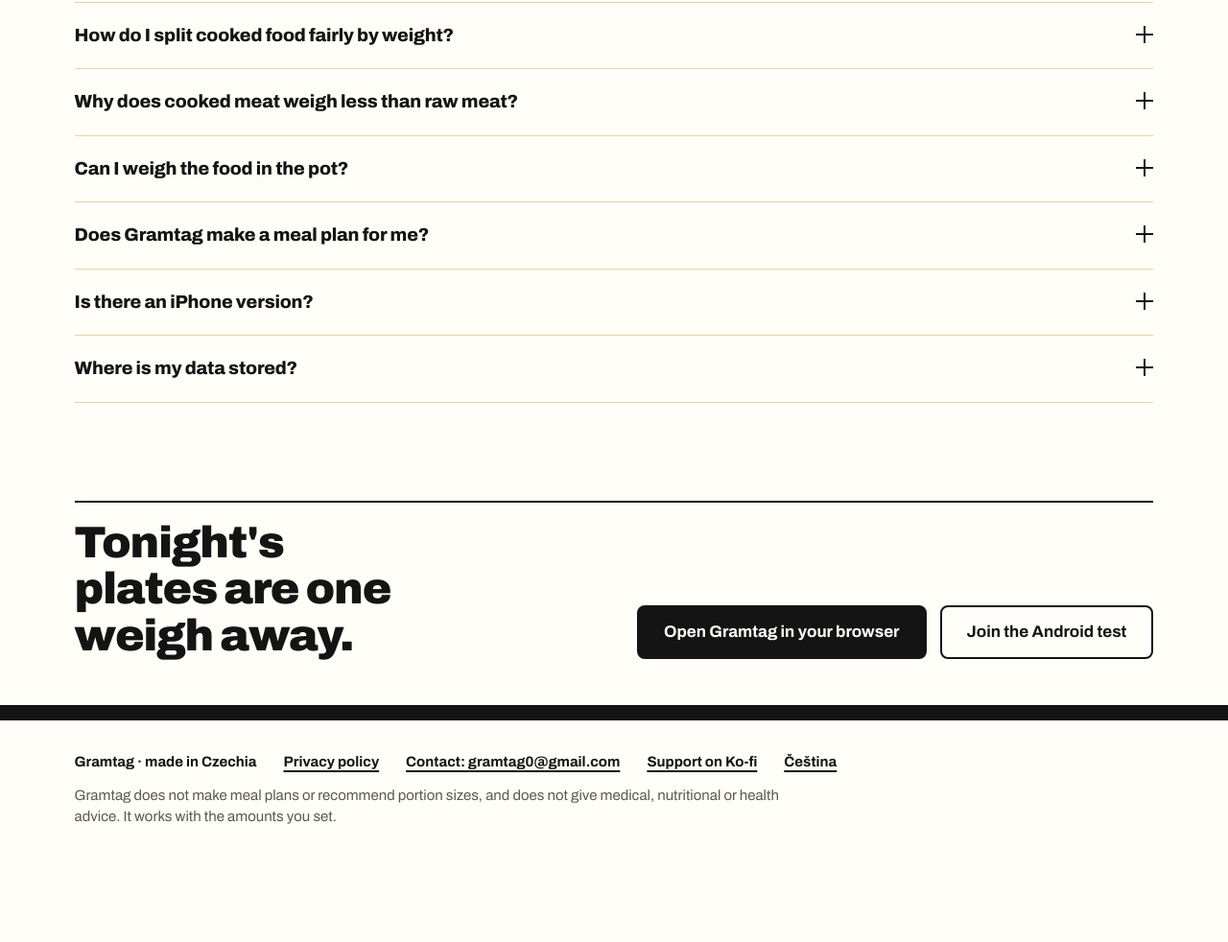
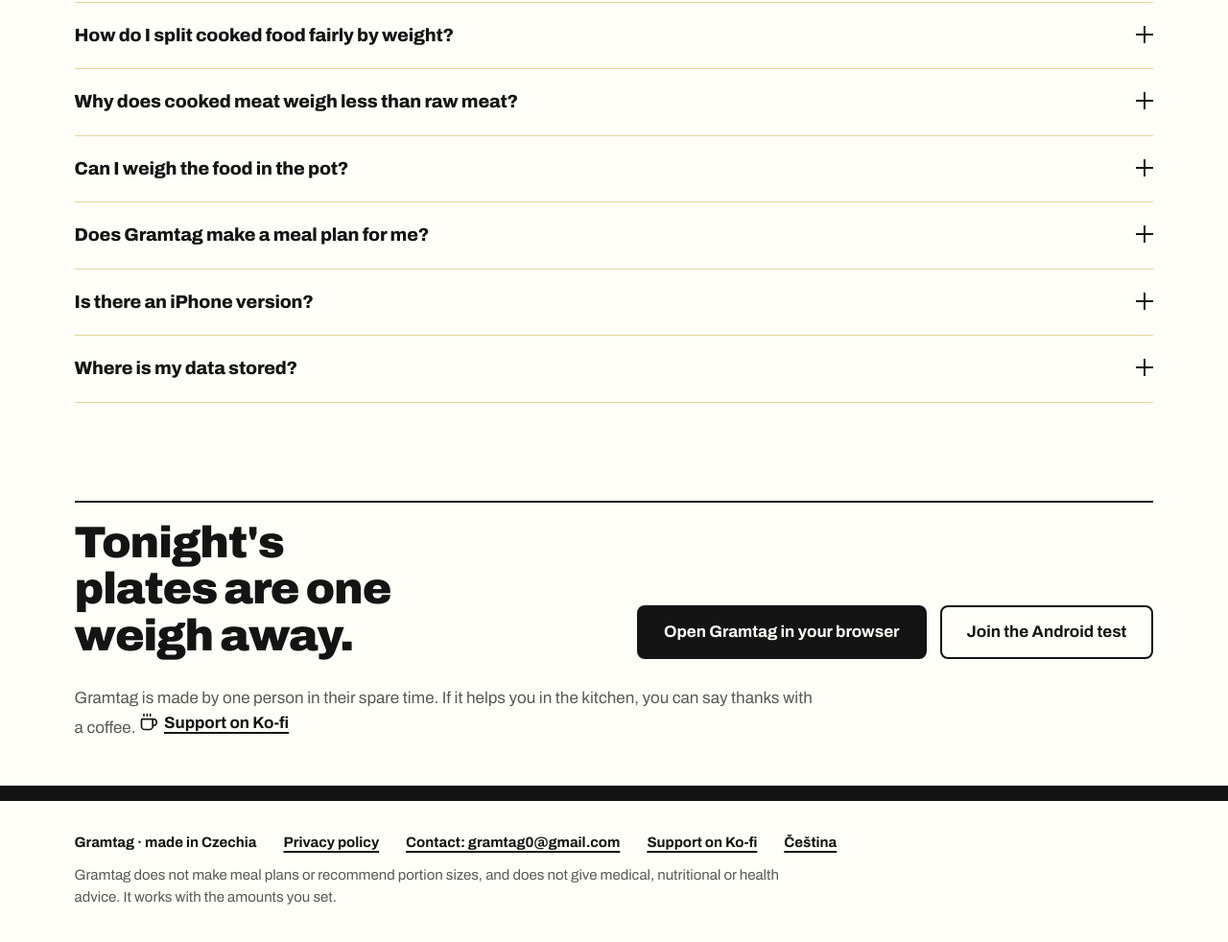
Before and after one commit to johnyb115/gramtag, a plain HTML site: page index.html in a window 1280 px wide. Shown: the part 3736-4718 px from the top of the page at 96% size. Before the commit the page ends 4647 px from the top, so only its background shows below. Drawn offline with Linux system fonts and the light colour scheme.

Commit message:
gramtag.eu: landing page + web app 1.4.8+14

```diff
--- a/index.html
+++ b/index.html
@@ -181,7 +181,9 @@
         <a class="btn btn-ink" href="/app/">Open Gramtag in your browser</a>
         <a class="btn btn-out" href="/test/">Join the Android test</a>
       </div>
-    </div></div>
+    </div>
+    <p class="support">Gramtag is made by one person in their spare time. If it helps you in the kitchen, you can say thanks with a coffee. <a href="https://ko-fi.com/thoroughrib" rel="noopener"><svg viewBox="0 0 24 24" aria-hidden="true" fill="none" stroke="currentColor" stroke-width="2" stroke-linecap="round" stroke-linejoin="round"><path d="M10 2v2"/><path d="M14 2v2"/><path d="M16 8a1 1 0 0 1 1 1v8a4 4 0 0 1-4 4H7a4 4 0 0 1-4-4V9a1 1 0 0 1 1-1h14a4 4 0 1 1 0 8h-1"/><path d="M6 2v2"/></svg>Support on Ko-fi</a></p>
+    </div>
     <div class="shelf"><div class="rail"></div><div class="lip"></div></div>
   </section>
 </main>
--- a/site.css
+++ b/site.css
@@ -283,6 +283,9 @@ h2 { font-weight: 900; font-size: clamp(32px, 3.6vw, 48px); line-height: 1.05; l
 .close { padding-bottom: 0; }
 .close h2 { max-width: 14ch; }
 .close .shelf { margin-top: 48px; }
+.close .support { margin-top: 28px; color: var(--muted); max-width: 46em; }
+.close .support a { color: var(--ink); font-weight: 700; white-space: nowrap; display: inline-flex; align-items: center; gap: 6px; }
+.close .support svg { width: 20px; height: 20px; }
 
 footer { padding: 32px 0 48px; font-size: 15px; }
 footer .wrap { display: flex; flex-wrap: wrap; gap: 12px 32px; justify-content: space-between; }
```
Also changed, not shown: cs/index.html (+3 -1 lines).
